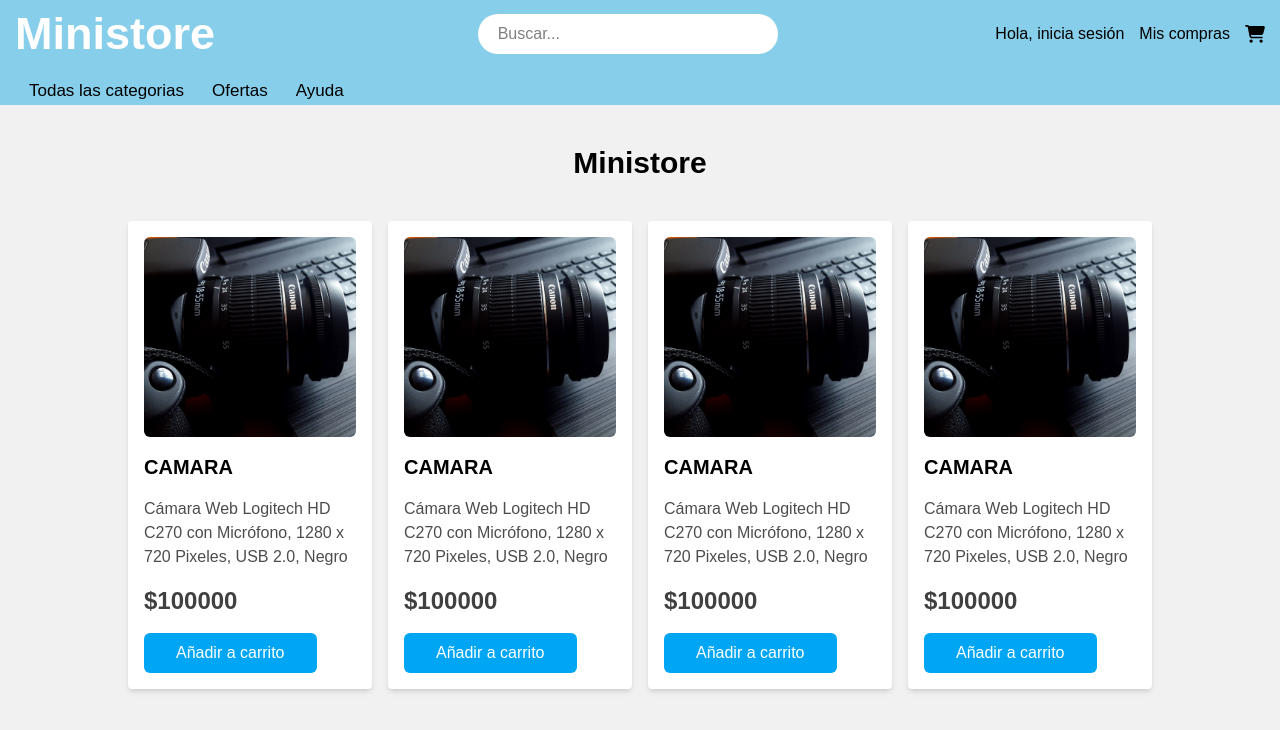
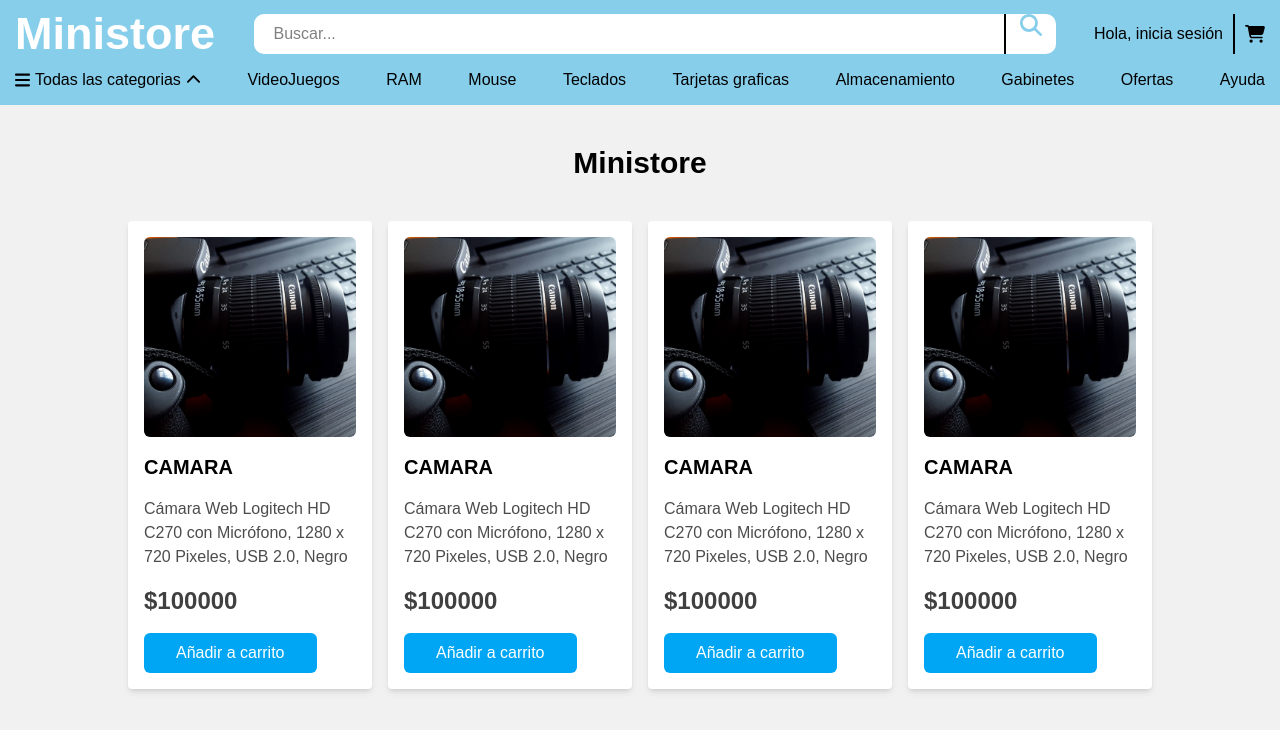
Before and after one commit to Chalecodev/Ministore, an Angular app: page / in a window 1280 px wide. Shown: the top 730 px of the page. Built offline with nearby package versions, Linux system fonts and the light colour scheme.

Commit message:
wip/navbar en progeso
Falta agregar responsive

```diff
--- a/src/components/navbar/navbar.component.css
+++ b/src/components/navbar/navbar.component.css
@@ -1,114 +1,119 @@
 .navbar{
-    width: 100%;
     height: 105px;
     background-color: skyblue;
 }
 
-.navbar .navbar-links{
+.navbar-links{
     max-width: 1250px;
     margin: auto;
     display: flex;
     align-items: center;
     justify-content: space-between;
-    gap: 50px;
-}
-
-.logo{
-    font-size: 45px;
-    font-weight: 600;
-    display: flex;
 }
 
 .logo a{
     color: #fff;
-    text-decoration: none;
+    font-size: 45px;
+    font-weight: 700;
 }
 
 .search-box{
-    position: relative;
     display: flex;
-    align-items: center;
-    border-radius: 25px;
-    padding: 5px;
-    padding-left: 50px;
 }
 
 .search-box input {
-    width: 300px;
-    height: 40px;
-    border-radius: 25px;
+    outline: none;
+    width: 750px;
+    border-radius: 10px 0 0 10px;
     background: #fff;
-    outline: none;
-    border: none;
     padding-left: 20px;
+    font-size: 16px;
 }
 
-.navbar-links .account{
+.search-box button{
+    width: 50px;
+    background-color: #fff;
+    border-radius: 0 10px 10px 0;
+    cursor: pointer;
     display: flex;
-    align-items: center;
-    gap: 15px;
+    justify-content: center;
+}
+
+.search-box svg{
+    width: 22px;
+    fill: skyblue;
 }
 
 .account{
     display: flex;
     align-items: center;
-    gap: 15px;
+    gap: 10px;
+}
+
+.line{
+    width: 2px;
+    height: 40PX;
+    background-color: #000000;
 }
 
 .account svg{
     width: 20px;
 }
 
-.link{
+.categorys{
     display: flex;
+    gap: 5px;
+    cursor: pointer;
+    position: relative;
 }
 
-.link li{
-    position: relative;
-    display: flex;
-    align-items: center;
-    padding: 10px 14px;
+.categorys svg{
+    width: 15px;
 }
 
-.link li a{
-    height: 100%;
-    text-decoration: none;
-    white-space: nowrap;
-    font-size: 17px;
-    font-weight: 500;
+.categorys:hover svg{
+    transform: rotate(180deg);
 }
 
-.link li .products{
+.products{
     display: none;
     position: absolute;
     top: 100%;
-    left: 0;
-    background-color: #fff;
+    background-color: skyblue;
     width: 200px;
-    box-shadow: 0px 4px 6px rgba(0, 0, 0, 0.1);
-    z-index: 1000;
+    box-shadow: 0px 4px 6px rgba(0, 0, 0, 0.3);
+    padding: 10px 0px 10px 20px;
+    border-bottom-left-radius: 10px;
+    border-bottom-right-radius: 10px;
 }
 
-.link li:hover .products{
+.categorys:hover > .products{
     display: block;
 }
 
-.link li li .sub-menu{
+.mega-menu{
     display: none;
     position: absolute;
     top: 0;
     left: 100%;
-    background-color: #fff;
-    width: 200px;
-    box-shadow: 0px 4px 6px rgba(0, 0, 0, 0.1);
+    background-color: skyblue;
+    box-shadow: 0px 4px 6px rgba(0, 0, 0, 0.3);
+    padding: 10px 0px 10px 20px;
+    width: 500px;
+    border-bottom-left-radius: 10px;
+    border-bottom-right-radius: 10px;
 }
 
-.sub-menu ul{
+.products li:hover > .mega-menu{
     display: flex;
-
 }
 
-.link li li:hover .sub-menu{
-    display: block;
-    flex-direction: column;
+.sub-menu h3{
+    font-size: 18px;
+    font-weight: bold;
+    margin-bottom: 10px;
 }
+
+.sub-menu ul li{
+    padding: 3px;
+}
--- a/src/components/navbar/navbar.component.html
+++ b/src/components/navbar/navbar.component.html
@@ -1,14 +1,24 @@
 <div class="navbar">
     <div class="navbar-links">
         <div>
-            <li class="logo"><a href="">Ministore</a></li>
+            <span class="logo"><a href="">Ministore</a></span>
         </div>
         <div class="search-box">
             <input type="text" placeholder="Buscar...">
+            <div class="line">
+            </div>
+            <button>
+                <svg xmlns="http://www.w3.org/2000/svg"
+                    viewBox="0 0 512 512"><!--!Font Awesome Free 6.7.2 by @fontawesome - https://fontawesome.com License - https://fontawesome.com/license/free Copyright 2025 Fonticons, Inc.-->
+                    <path
+                        d="M416 208c0 45.9-14.9 88.3-40 122.7L502.6 457.4c12.5 12.5 12.5 32.8 0 45.3s-32.8 12.5-45.3 0L330.7 376c-34.4 25.2-76.8 40-122.7 40C93.1 416 0 322.9 0 208S93.1 0 208 0S416 93.1 416 208zM208 352a144 144 0 1 0 0-288 144 144 0 1 0 0 288z" />
+                </svg>
+            </button>
         </div>
         <div class="account">
-            <span>Hola, inicia sesión</span>
-            <span>Mis compras</span>
+            <!-- <span>Descarga la app de Ministore</span> -->
+            <span><a href="">Hola, inicia sesión</a></span>
+            <div class="line"></div>
             <svg xmlns="http://www.w3.org/2000/svg" viewBox="0 0 576 512">
                 <path
                     d="M0 24C0 10.7 10.7 0 24 0L69.5 0c22 0 41.5 12.8 50.6 32l411 0c26.3 0 45.5 25 38.6 50.4l-41 152.3c-8.5 31.4-37 53.3-69.5 53.3l-288.5 0 5.4 28.5c2.2 11.3 12.1 19.5 23.6 19.5L488 336c13.3 0 24 10.7 24 24s-10.7 24-24 24l-288.3 0c-34.6 0-64.3-24.6-70.7-58.5L77.4 54.5c-.7-3.8-4-6.5-7.9-6.5L24 48C10.7 48 0 37.3 0 24zM128 464a48 48 0 1 1 96 0 48 48 0 1 1 -96 0zm336-48a48 48 0 1 1 0 96 48 48 0 1 1 0-96z" />
@@ -16,14 +26,25 @@
         </div>
     </div>
     <div class="navbar-links">
-        <div>
         <ul class="link">
+            <li class="categorys">
+                <svg xmlns="http://www.w3.org/2000/svg"
+                    viewBox="0 0 448 512"><!--!Font Awesome Free 6.7.2 by @fontawesome - https://fontawesome.com License - https://fontawesome.com/license/free Copyright 2025 Fonticons, Inc.-->
+                    <path
+                        d="M0 96C0 78.3 14.3 64 32 64l384 0c17.7 0 32 14.3 32 32s-14.3 32-32 32L32 128C14.3 128 0 113.7 0 96zM0 256c0-17.7 14.3-32 32-32l384 0c17.7 0 32 14.3 32 32s-14.3 32-32 32L32 288c-17.7 0-32-14.3-32-32zM448 416c0 17.7-14.3 32-32 32L32 448c-17.7 0-32-14.3-32-32s14.3-32 32-32l384 0c17.7 0 32 14.3 32 32z" />
+                </svg>
+                <span>Todas las categorias</span>
+                <svg xmlns="http://www.w3.org/2000/svg"
+                    viewBox="0 0 512 512"><!--!Font Awesome Free 6.7.2 by @fontawesome - https://fontawesome.com License - https://fontawesome.com/license/free Copyright 2025 Fonticons, Inc.-->
+                    <path
+                        d="M233.4 105.4c12.5-12.5 32.8-12.5 45.3 0l192 192c12.5 12.5 12.5 32.8 0 45.3s-32.8 12.5-45.3 0L256 173.3 86.6 342.6c-12.5 12.5-32.8 12.5-45.3 0s-12.5-32.8 0-45.3l192-192z" />
+                </svg>
+                <ul class="products">
                     <li>
-                    <a href="">Todas las categorias</a>
-                    <ul class="products">
-                        <li><a href="">Electrónica</a>
-                            <ul class="sub-menu">
-                                <li><a href="">Smarwatch y accesorios</a></li>
+                        <a href="">Electrónica</a>
+                        <div class="mega-menu">
+                            <div class="sub-menu">
+                                <h3><a href="">Smarwatch y accesorios</a></h3>
                                 <ul>
                                     <li><a href="">Smartwatch y accesorios</a></li>
                                     <li><a href="">Computación</a></li>
@@ -33,8 +54,9 @@
                                         <span><a href="">Ver todo</a></span>
                                     </li>
                                 </ul>
-
-                                <li><a href="">Computación</a></li>
+                            </div>
+                            <div class="sub-menu">
+                                <h3><a href="">Computación</a></h3>
                                 <ul>
                                     <li><a href="">Smartwatch y accesorios</a></li>
                                     <li><a href="">Computación</a></li>
@@ -44,8 +66,9 @@
                                         <span><a href="">Ver todo</a></span>
                                     </li>
                                 </ul>
-
-                                <li><a href="">Audio</a></li>
+                            </div>
+                            <div class="sub-menu">
+                                <h3><a href="">Audio</a></h3>
                                 <ul>
                                     <li><a href="">Smartwatch y accesorios</a></li>
                                     <li><a href="">Computación</a></li>
@@ -55,11 +78,14 @@
                                         <span><a href="">Ver todo</a></span>
                                     </li>
                                 </ul>
-                            </ul>
+                            </div>
+                        </div>
                     </li>
-                        <li><a href="">Zapatos y Zapatillas</a>
-                            <ul class="sub-menu">
-                                <li><a href="">Smarwatch y accesorios</a></li>
+                    <li>
+                        <a href="">Zapatos y Zapatillas</a>
+                        <div class="mega-menu">
+                            <div class="sub-menu">
+                                <h3><a href="">Zapatos y Zapatillas</a></h3>
                                 <ul>
                                     <li><a href="">Smartwatch y accesorios</a></li>
                                     <li><a href="">Computación</a></li>
@@ -69,9 +95,9 @@
                                         <span><a href="">Ver todo</a></span>
                                     </li>
                                 </ul>
-                            </ul>
-                            <ul class="sub-menu">
-                                <li><a href="">Computación</a></li>
+                            </div>
+                            <div class="sub-menu">
+                                <h3><a href="">Computación</a></h3>
                                 <ul>
                                     <li><a href="">Smartwatch y accesorios</a></li>
                                     <li><a href="">Computación</a></li>
@@ -81,9 +107,9 @@
                                         <span><a href="">Ver todo</a></span>
                                     </li>
                                 </ul>
-                            </ul>
-                            <ul class="sub-menu">
-                                <li><a href="">Audio</a></li>
+                            </div>
+                            <div class="sub-menu">
+                                <h3><a href="">Audio</a></h3>
                                 <ul>
                                     <li><a href="">Smartwatch y accesorios</a></li>
                                     <li><a href="">Computación</a></li>
@@ -93,11 +119,14 @@
                                         <span><a href="">Ver todo</a></span>
                                     </li>
                                 </ul>
-                            </ul>
+                            </div>
+                        </div>
                     </li>
-                        <li><a href="">Deportes y aire libre</a>
-                            <ul class="sub-menu">
-                                <li><a href="">Smarwatch y accesorios</a></li>
+                    <li>
+                        <a href="">Deportes y aire libre</a>
+                        <div class="mega-menu">
+                            <div class="sub-menu">
+                                <h3><a href="">Deportes y aire libre</a></h3>
                                 <ul>
                                     <li><a href="">Smartwatch y accesorios</a></li>
                                     <li><a href="">Computación</a></li>
@@ -107,9 +136,9 @@
                                         <span><a href="">Ver todo</a></span>
                                     </li>
                                 </ul>
-                            </ul>
-                            <ul class="sub-menu">
-                                <li><a href="">Computación</a></li>
+                            </div>
+                            <div class="sub-menu">
+                                <h3><a href="">Computación</a></h3>
                                 <ul>
                                     <li><a href="">Smartwatch y accesorios</a></li>
                                     <li><a href="">Computación</a></li>
@@ -119,9 +148,9 @@
                                         <span><a href="">Ver todo</a></span>
                                     </li>
                                 </ul>
-                            </ul>
-                            <ul class="sub-menu">
-                                <li><a href="">Audio</a></li>
+                            </div>
+                            <div class="sub-menu">
+                                <h3><a href="">Audio</a></h3>
                                 <ul>
                                     <li><a href="">Smartwatch y accesorios</a></li>
                                     <li><a href="">Computación</a></li>
@@ -131,11 +160,14 @@
                                         <span><a href="">Ver todo</a></span>
                                     </li>
                                 </ul>
-                            </ul>
+                            </div>
+                        </div>
                     </li>
-                        <li><a href="">Mascotas</a>
-                            <ul class="sub-menu">
-                                <li><a href="">Smarwatch y accesorios</a></li>
+                    <li>
+                        <a href="">Mascotas</a>
+                        <div class="mega-menu">
+                            <div class="sub-menu">
+                                <h3><a href="">Mascotas</a></h3>
                                 <ul>
                                     <li><a href="">Smartwatch y accesorios</a></li>
                                     <li><a href="">Computación</a></li>
@@ -145,9 +177,9 @@
                                         <span><a href="">Ver todo</a></span>
                                     </li>
                                 </ul>
-                            </ul>
-                            <ul class="sub-menu">
-                                <li><a href="">Computación</a></li>
+                            </div>
+                            <div class="sub-menu">
+                                <h3><a href="">Computación</a></h3>
                                 <ul>
                                     <li><a href="">Smartwatch y accesorios</a></li>
                                     <li><a href="">Computación</a></li>
@@ -157,9 +189,9 @@
                                         <span><a href="">Ver todo</a></span>
                                     </li>
                                 </ul>
-                            </ul>
-                            <ul class="sub-menu">
-                                <li><a href="">Audio</a></li>
+                            </div>
+                            <div class="sub-menu">
+                                <h3><a href="">Audio</a></h3>
                                 <ul>
                                     <li><a href="">Smartwatch y accesorios</a></li>
                                     <li><a href="">Computación</a></li>
@@ -169,11 +201,14 @@
                                         <span><a href="">Ver todo</a></span>
                                     </li>
                                 </ul>
-                            </ul>
+                            </div>
+                        </div>
                     </li>
-                        <li><a href="">Construcción</a>
-                            <ul class="sub-menu">
-                                <li><a href="">Smarwatch y accesorios</a></li>
+                    <li>
+                        <a href="">Construcción</a>
+                        <div class="mega-menu">
+                            <div class="sub-menu">
+                                <h3><a href="">Construcción</a></h3>
                                 <ul>
                                     <li><a href="">Smartwatch y accesorios</a></li>
                                     <li><a href="">Computación</a></li>
@@ -183,9 +218,9 @@
                                         <span><a href="">Ver todo</a></span>
                                     </li>
                                 </ul>
-                            </ul>
-                            <ul class="sub-menu">
-                                <li><a href="">Computación</a></li>
+                            </div>
+                            <div class="sub-menu">
+                                <h3><a href="">Computación</a></h3>
                                 <ul>
                                     <li><a href="">Smartwatch y accesorios</a></li>
                                     <li><a href="">Computación</a></li>
@@ -195,9 +230,9 @@
                                         <span><a href="">Ver todo</a></span>
                                     </li>
                                 </ul>
-                            </ul>
-                            <ul class="sub-menu">
-                                <li><a href="">Audio</a></li>
+                            </div>
+                            <div class="sub-menu">
+                                <h3><a href="">Audio</a></h3>
                                 <ul>
                                     <li><a href="">Smartwatch y accesorios</a></li>
                                     <li><a href="">Computación</a></li>
@@ -207,17 +242,26 @@
                                         <span><a href="">Ver todo</a></span>
                                     </li>
                                 </ul>
+                            </div>
+                        </div>
+                    </li>
                 </ul>
             </li>
         </ul>
-                </li>
-                <li>
+        <span>VideoJuegos</span>
+        <span>RAM</span>
+        <span>Mouse</span>
+        <span>Teclados</span>
+        <span>Tarjetas graficas</span>
+        <span>Almacenamiento</span>
+        <span>Gabinetes</span>
+        <span>
             <a href="">Ofertas</a>
-                </li>
-                <li>
+        </span>
+        <span>
             <a href="">Ayuda</a>
-                </li>
-            </ul>
+        </span>
+
+
     </div>
 </div>
-</div>
```
Lines whose indentation alone changed are shown as unchanged.
